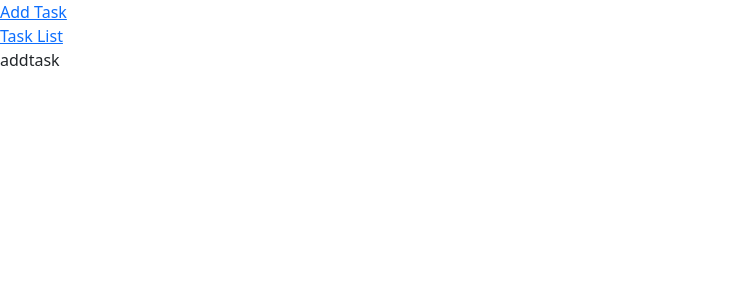
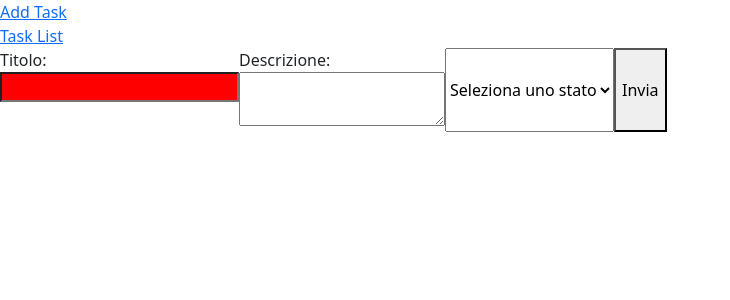
Before and after one commit to salvoparisi/ex-react-task-manager, a React (Vite) app in the folder frontend/: page /addtask in a window 1280 px wide. Shown: the top 300 px of the page, without its empty margins (0-730 px from the left). Built offline with nearby package versions, Linux system fonts and the light colour scheme.

Commit message:
milestone 5

```diff
--- a/frontend/src/pages/AddTask.jsx
+++ b/frontend/src/pages/AddTask.jsx
@@ -1,6 +1,50 @@
+import { useState, useRef, useContext } from "react"
+import GlobalContext from "../Context/GlobalContext"
 function AddTask() {
+    const [title, setTitle] = useState("")
+    const description = useRef()
+    const status = useRef()
+    const symbols = "!@#$%^&*()-_=+[]{}|;:'\\,.<>?/`~";
+
+    function handleSubmit() {
+        if (validateTitle()) {
+            alert("Non sono consentiti simboli nel titolo");
+        } else if (title.length < 1) {
+            alert("Inserire un Titolo")
+        } else if (!description.current.value) {
+            alert("Inserire una descrizione")
+        } else if (!status.current.value) {
+            alert("Inserire uno stato")
+        } else {
+            console.log(title);
+            console.log(description.current.value);
+            console.log(status.current.value);
+        }
+    }
+    function validateTitle() {
+        const titleBoolean = [...symbols].some(symbol => title.includes(symbol))
+        return titleBoolean
+    }
+
     return (
-        <div>addtask</div>
+        <div className="d-flex">
+            <div>
+                <div>Titolo:</div>
+                <input type="text" onChange={(e) => setTitle(e.target.value)} style={{ background: validateTitle() ? "red" : title.length < 1 ? "red" : "green" }} />
+            </div>
+            <div>
+                <div>Descrizione:</div>
+                <textarea name="description" id="" ref={description}></textarea>
+            </div>
+
+            <select name="status" id="" ref={status}>
+                <option value="" disabled selected>Seleziona uno stato</option>
+                <option value="To do"> To do</option>
+                <option value="Doing">Doing</option>
+                <option value="Done">Done</option>
+            </select>
+            <button onClick={handleSubmit}>Invia</button>
+        </div>
     )
 }
 
--- a/frontend/src/pages/TaskList.jsx
+++ b/frontend/src/pages/TaskList.jsx
@@ -10,10 +10,6 @@ function TaskList() {
         getTasks();
     }, []);
 
-    const ListMemo = ({ title, status, createdAt }) => {
-        return <TaskRow title={title} status={status} createdAt={createdAt} />
-    };
-
     return (
         <table border="1" width="50%">
             <thead>
@@ -25,7 +21,7 @@ function TaskList() {
             </thead>
             <tbody>
                 {tasks.map((task) => (
-                    <ListMemo key={task.id} {...task} />
+                    <TaskRow key={task.id} {...task} />
                 ))}
             </tbody>
         </table>
```
